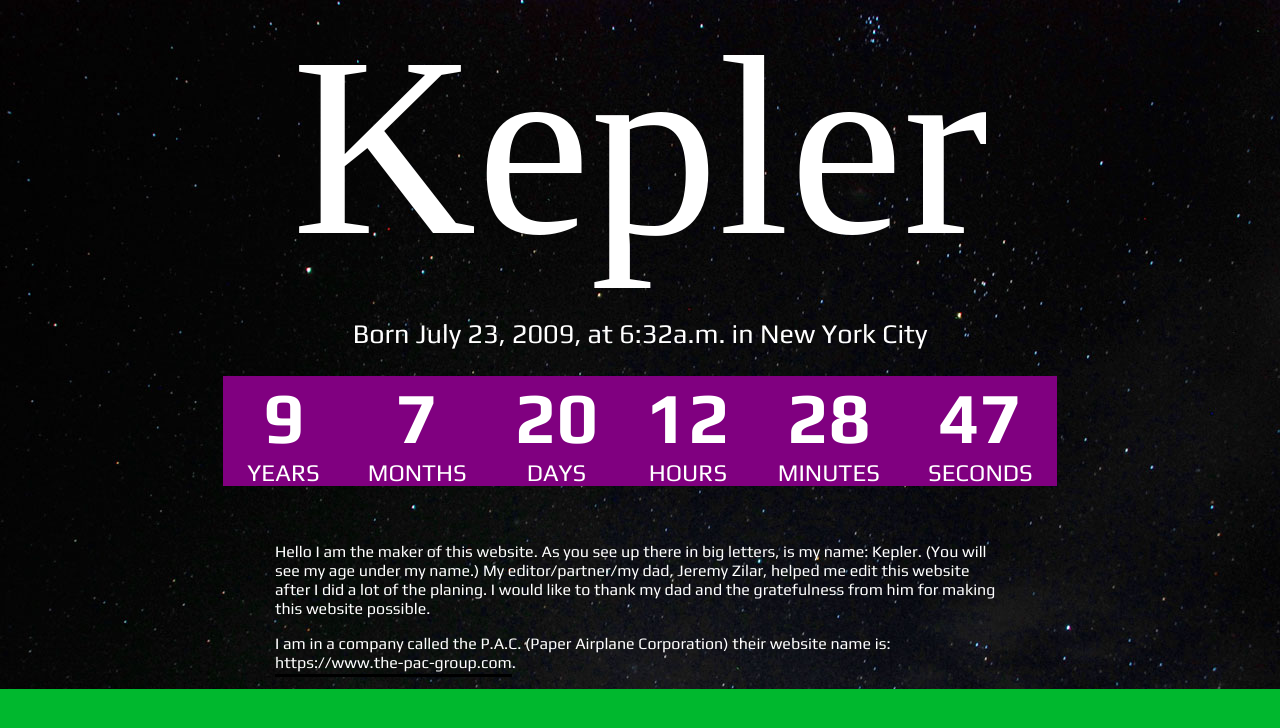
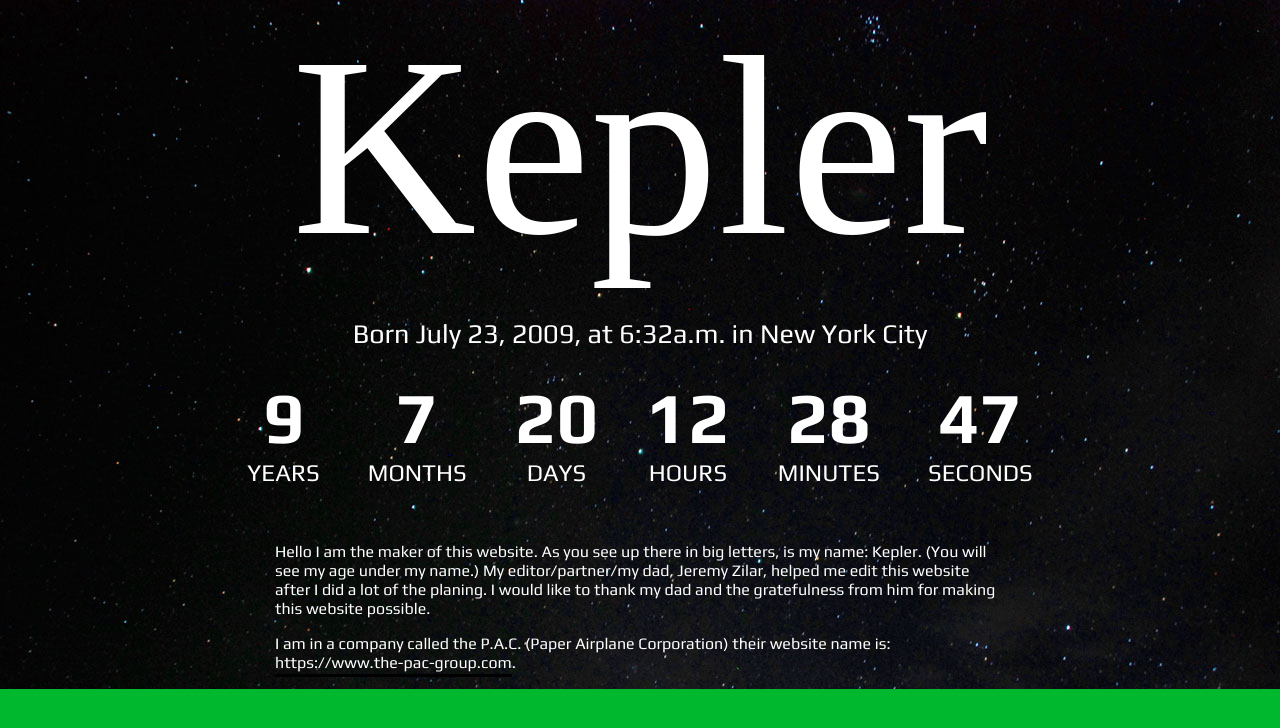
Before and after one commit to kcezz/keplr.me, a Jekyll site: the page built from index.md, in a window 1280 px wide. Shown: the top 728 px of the page. Built offline with Jekyll 4.4.1, drawn with Linux system fonts in a browser that asks for light colours; nearby versions of some CDN libraries.

Commit message:
removing test colors

```diff
--- a/_sass/_header.scss
+++ b/_sass/_header.scss
@@ -47,7 +47,6 @@ header{
         text-transform: uppercase;
         display: block;
       }
-      background: green;
       @media only screen and (min-width: 576px) {
         padding: 0 14px;
         strong{
@@ -56,7 +55,6 @@ header{
         span{
           font-size: 18px;
         }
-        background: red;
       }
       @media only screen and (min-width: 768px) {
         padding: 0 18px;
@@ -66,7 +64,6 @@ header{
         span{
           font-size: 21px;
         }
-        background: blue;
       }
       @media only screen and (min-width: 992px) {
         padding: 0 18px;
@@ -76,11 +73,9 @@ header{
         span{
           font-size: 24px;
         }
-        background: orange;
       }
       @media only screen and (min-width: 1200px) {
         padding: 0 24px;
-        background: purple;
         strong{
           font-size: 72px;
         }
```
